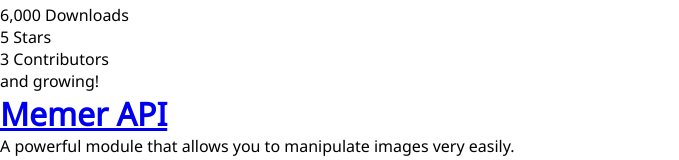
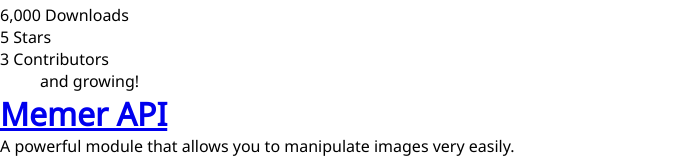
Before and after one commit to Yash094/Memer-API-Docs, a Next.js app: page / in a window 1280 px wide. Shown: the part 445-605 px from the top of the page, without its empty margins (0-679 px from the left). Built offline with nearby package versions, Linux system fonts and the light colour scheme; no server answers.

Commit message:
Update global.css

```diff
--- a/styles/global.css
+++ b/styles/global.css
@@ -4,7 +4,9 @@
   margin: 0;
   padding: 0;
 }
-
+.para {
+  margin-left: 40px;
+}
 html {
   scroll-behavior: smooth;
 }
```
